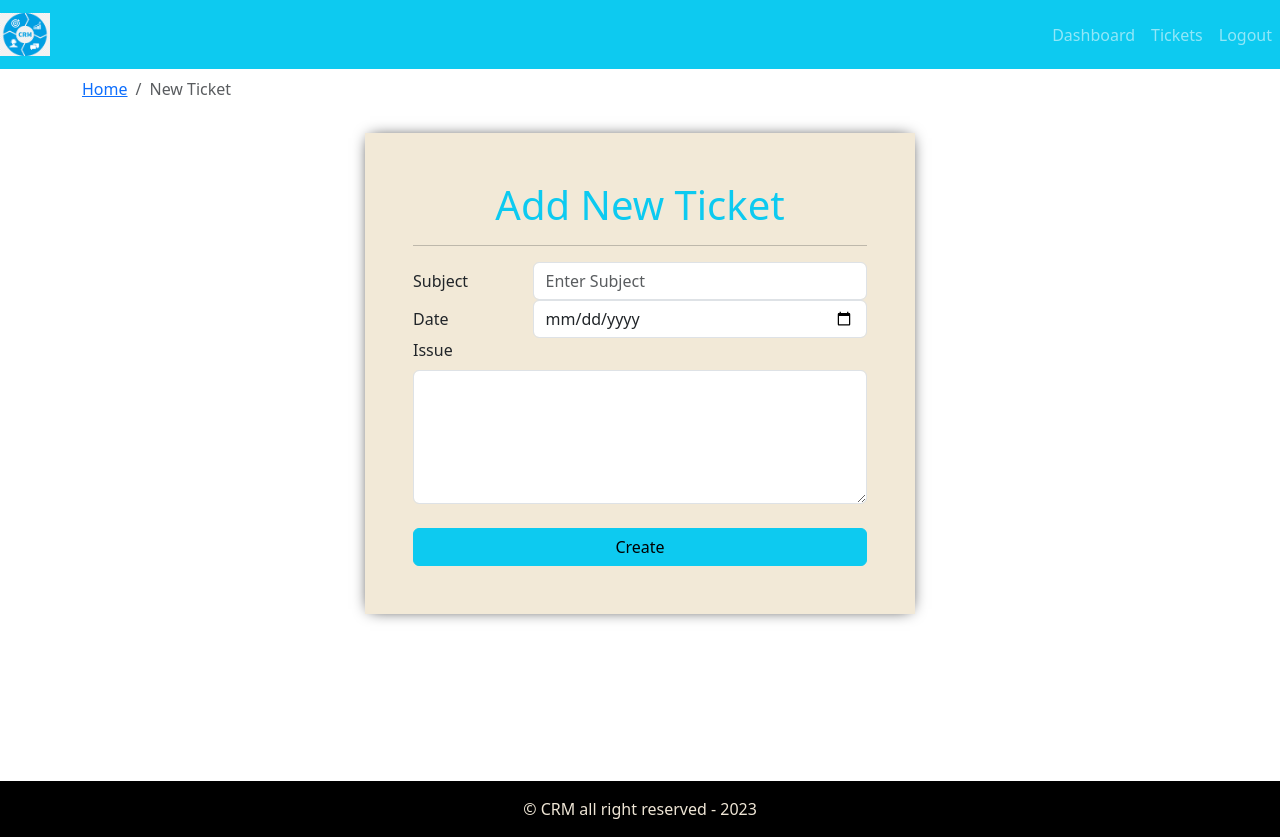
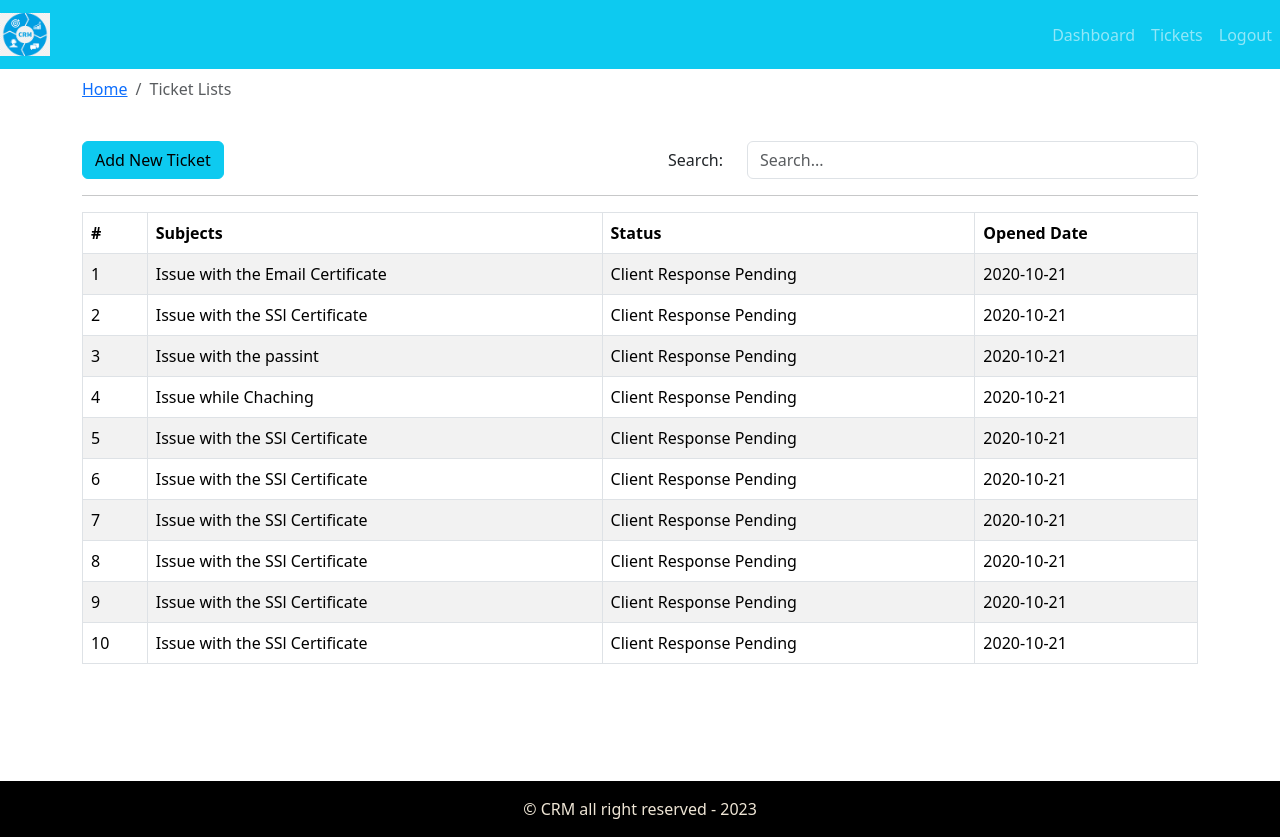
Before and after one commit to nits1732/crm-frontend, a React (Create React App) app: page / in a window 1280 px wide. Built offline with nearby package versions, Linux system fonts and the light colour scheme.

Commit message:
added the ticket list page

```diff
--- a/src/App.js
+++ b/src/App.js
@@ -3,14 +3,16 @@
 // import { Button } from 'react-bootstrap';
 import { DefaultLayout } from './Layout/DefaultLayout';
 // import { Dashboard } from './page/dashboard/dashboard.page';
-import { AddTicket } from './page/new-ticket/AddTicket.page';
+// import { AddTicket } from './page/new-ticket/AddTicket.page';
+import { TicketLists } from './page/ticket-list/TicketLists.page';
 function App() {
   return (
     <div className="App">
        {/* <Entry />  */}
       <DefaultLayout>
         {/* <Dashboard/> */}
-        <AddTicket/>
+        {/* <AddTicket/> */}
+        <TicketLists/>
       </DefaultLayout>
 
 
--- a/src/assets/data/dummy-tickets.json
+++ b/src/assets/data/dummy-tickets.json
@@ -1,52 +1,61 @@
 [
     {
         "id":1,
-
+        "subject":"Issue with the Email Certificate",
         "status":"Client Response Pending",
         "addedat":"2020-10-21"
     },
     {
         "id":2,
+        "subject":"Issue with the SSl Certificate",
         "status":"Client Response Pending",
         "addedat":"2020-10-21"
     },
     {
         "id":3,
+        "subject":"Issue with the passint",
         "status":"Client Response Pending",
         "addedat":"2020-10-21"
     },
     {
         "id":4,
+        "subject":"Issue while Chaching",
         "status":"Client Response Pending",
         "addedat":"2020-10-21"
     },
     {
         "id":5,
+        "subject":"Issue with the SSl Certificate",
         "status":"Client Response Pending",
         "addedat":"2020-10-21"
     },
     {
         "id":6,
+        "subject":"Issue with the SSl Certificate",
         "status":"Client Response Pending",
         "addedat":"2020-10-21"
     },
     {
         "id":7,
+        "subject":"Issue with the SSl Certificate",
         "status":"Client Response Pending",
         "addedat":"2020-10-21"
     },
     {
         "id":8,
+        "subject":"Issue with the SSl Certificate",
         "status":"Client Response Pending",
         "addedat":"2020-10-21"
     },
     {
         "id":9,
+        "subject":"Issue with the SSl Certificate",
         "status":"Client Response Pending",
         "addedat":"2020-10-21"
     },
     {
         "id":10,
+        "subject":"Issue with the SSl Certificate",
         "status":"Client Response Pending",
         "addedat":"2020-10-21"
     }
--- /dev/null
+++ b/src/components/search-form/SearchForm.comp.js
@@ -0,0 +1,27 @@
+import React from 'react'
+import { Form , Row,Col} from 'react-bootstrap'
+import PropTypes from 'prop-types'
+export const SearchForm = ({handleOnChange,str}) => {
+  return (
+    <div>
+        <Form>
+            <Form.Group as={Row}>
+                <Form.Label column sm={2}>Search:{" "}
+                </Form.Label>
+                    <Col sm='10'>
+                    <Form.Control
+                    name="searchStr"
+                    onChange={handleOnChange}
+                    value={str}
+                    placeholder='Search...'
+                    />
+                    </Col>
+            </Form.Group>
+        </Form>
+    </div>
+  )
+}
+SearchForm.propTypes={
+    handleOnChange: PropTypes.func.isRequired,
+    str:PropTypes.string.isRequired
+}
--- a/src/components/ticketcomponet/TicketTable.comp.js
+++ b/src/components/ticketcomponet/TicketTable.comp.js
@@ -1,6 +1,8 @@
 import React from 'react'
 import { Table } from 'react-bootstrap'
+import PropTypes from 'prop-types'
 export const TicketTable = ({tickets}) => {
+// if(!tickets.length)
   return (
     <Table striped bordered hover>
         <thead>
@@ -30,3 +32,6 @@
     </Table>
   )
 }
+TicketTable.propTypes={
+    tickets:PropTypes.array.isRequired
+}
--- /dev/null
+++ b/src/page/ticket-list/TicketLists.page.js
@@ -0,0 +1,48 @@
+import React, { useEffect, useState } from 'react'
+import { Row,Col,Container, Button } from 'react-bootstrap'
+import { PageBreadcrumb } from '../../components/breadcrumb/Breadcrumb.comp'
+import { SearchForm } from '../../components/search-form/SearchForm.comp'
+import { TicketTable } from '../../components/ticketcomponet/TicketTable.comp'
+import tickets from '../../assets/data/dummy-tickets.json'
+
+export const TicketLists = () => {
+    const [str,setStr]=useState('')
+    const [dispTicket,setDispTicket]=useState(tickets)
+    useEffect(() => {}, [str,dispTicket])
+
+    const handleOnChange=e=>{
+        const {value}=e.target
+        setStr(value)
+        searchTicket(value)
+        console.log(value)
+    }
+    const searchTicket=(sttr)=>{
+        const displayTickets=tickets.filter(row=>row.subject.toLowerCase().includes(sttr.toLowerCase()))
+        setDispTicket(displayTickets)
+    }
+  return (
+    <Container>
+        <Row>
+            <Col>
+            <PageBreadcrumb page="Ticket Lists"/>
+            </Col>
+        </Row>
+        <Row className='mt-4'>
+            <Col>
+                <Button variant='info'>Add New Ticket</Button>
+            </Col>
+            <Col className='text-end'><SearchForm
+                handleOnChange={handleOnChange}
+                str={str}
+            />
+            </Col>
+        </Row>
+        <hr/>
+        <Row>
+            <Col>
+                <TicketTable tickets={dispTicket}/>
+            </Col>
+        </Row>
+    </Container>
+  )
+}
```
